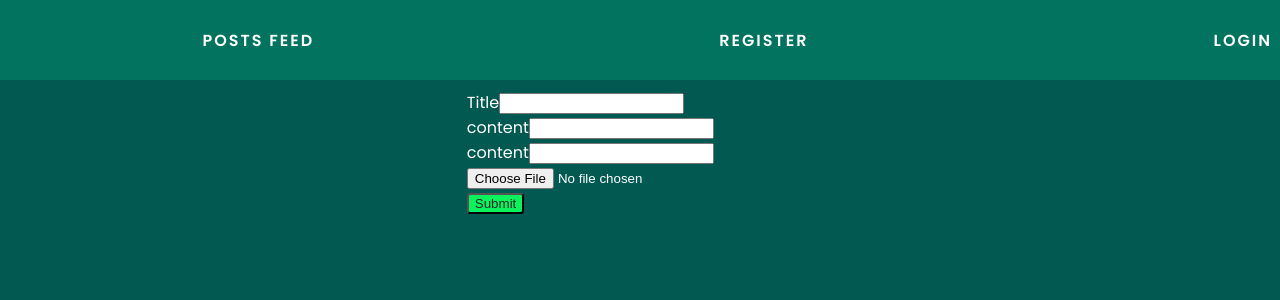
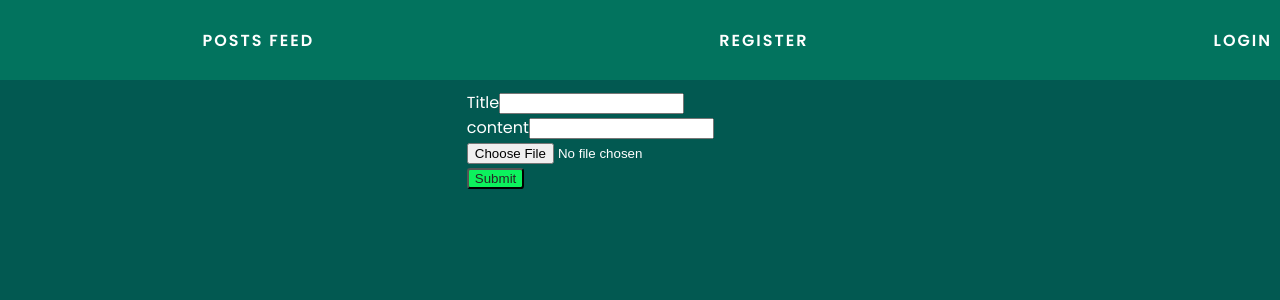
Before and after one commit to Derick80/mern-blog, a React (Create React App) app in the folder frontend/: page /create in a window 1280 px wide. Shown: the top 300 px of the page. Built offline with nearby package versions, Linux system fonts and the light colour scheme; what apollo-upload-client would draw is missing.

Commit message:
final updates

```diff
--- a/frontend/src/components/post/BlogPost.tsx
+++ b/frontend/src/components/post/BlogPost.tsx
@@ -18,8 +18,7 @@ export default function BlogPost(initialState: Partial<FormInputs>) {
 
     const [title, setTitle] = useState<string>('')
     const [content, setContent] = useState('')
-    const [imageUrl, setImageUrl] = useState('')
-    const [postImageUrl, setPostImageUrl] = useState<string>('')
+    const [imageUrl, setImageUrl] = useState<string>('')
 
     const [mutate, { data, loading }] = useMutation(UPLOAD_FILE_MUTATION)
 
@@ -35,7 +34,7 @@ export default function BlogPost(initialState: Partial<FormInputs>) {
 
     useEffect(() => {
         if (data) {
-            setPostImageUrl(data.uploadFile.imageUrl)
+            setImageUrl(data.uploadFile.imageUrl)
         }
     }, [data])
     console.log(data);
@@ -79,16 +78,6 @@ export default function BlogPost(initialState: Partial<FormInputs>) {
                     />
                 </div>
 
-                <div >
-                    <span>content</span>
-                    <input
-                        type="text"
-                        name="imageUrl"
-                        value={postImageUrl}
-                        onChange={(e) => setImageUrl(postImageUrl.toString())}
-
-                    />
-                </div>
 
 
             </div>
```
